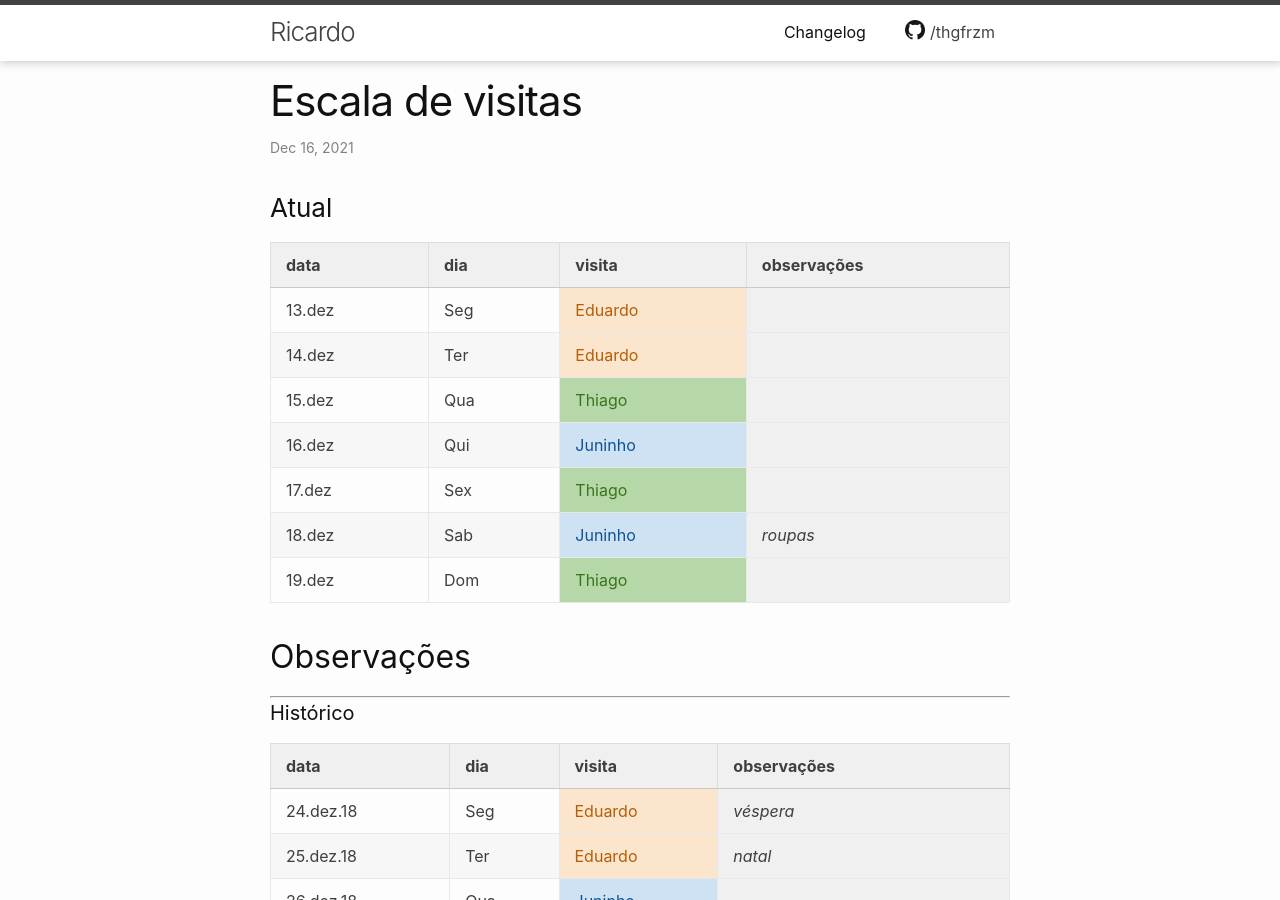
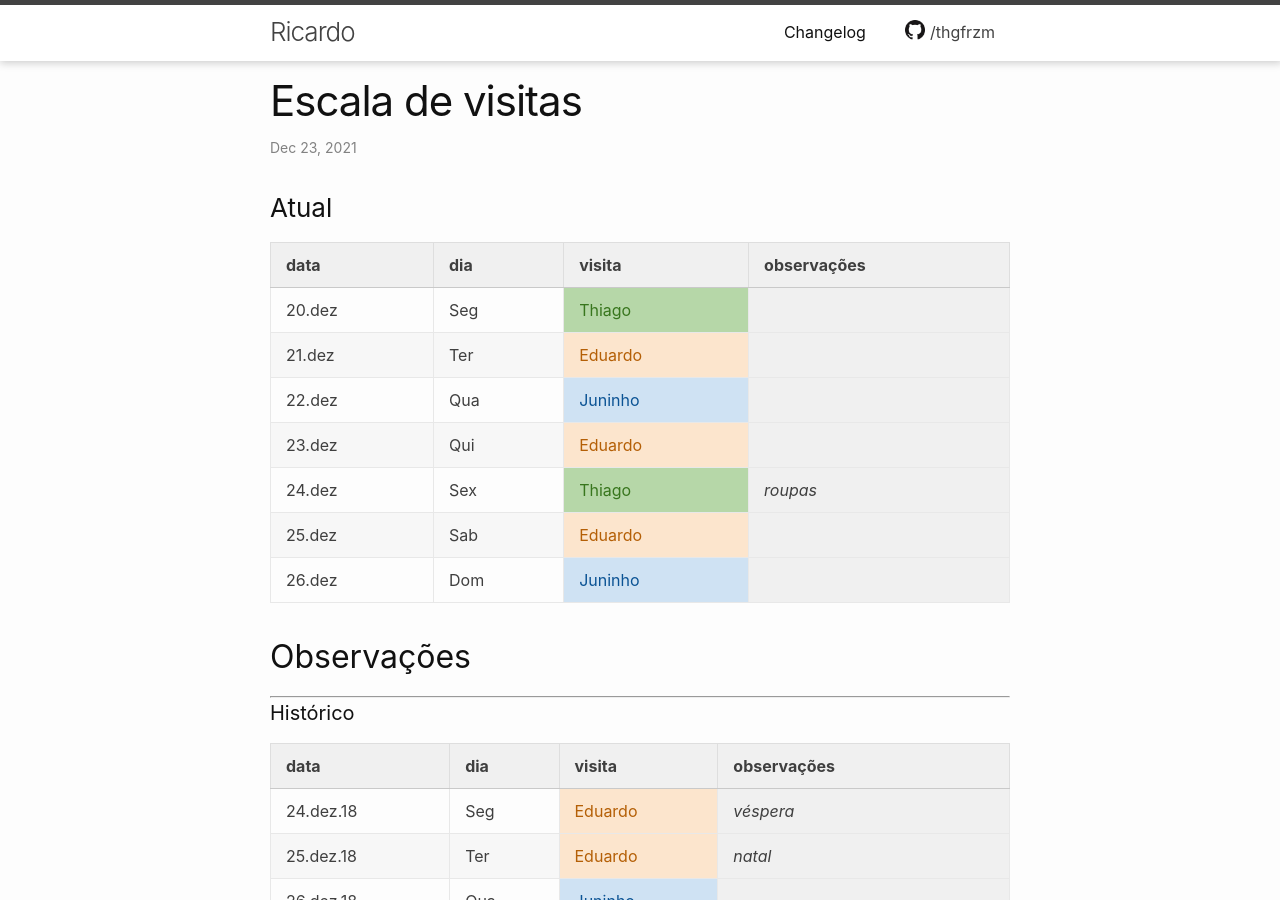
Before and after one commit to thgfrzm/ricardo, a Jekyll site: the page built from _posts/2018-12-23-escala-visitas.markdown, in a window 1280 px wide and 900 px high. Built offline with Jekyll 4.4.1, drawn with Linux system fonts in a browser that asks for light colours; some of the changed text lies outside the part shown.

Commit message:
Update 2018-12-23-escala-visitas.markdown

```diff
--- a/_posts/2018-12-23-escala-visitas.markdown
+++ b/_posts/2018-12-23-escala-visitas.markdown
@@ -1,7 +1,7 @@
 ---
 layout: post
 title:  "Escala de visitas"
-date:   2021-12-16 00:00:00 -0300
+date:   2021-12-23 00:00:00 -0300
 categories: agenda
 ---
 <!--
@@ -15,13 +15,13 @@ categories: agenda
 
 | data   | dia | visita  | observações |
 | ------ | --- | ------- | ----------- |
-| 13.dez | Seg | Eduardo |             |
-| 14.dez | Ter | Eduardo |             |
-| 15.dez | Qua | Thiago  |             |
-| 16.dez | Qui | Juninho |             |
-| 17.dez | Sex | Thiago  |             |
-| 18.dez | Sab | Juninho | _roupas_    |
-| 19.dez | Dom | Thiago  |             |
+| 20.dez | Seg | Thiago  |             |
+| 21.dez | Ter | Eduardo |             |
+| 22.dez | Qua | Juninho |             |
+| 23.dez | Qui | Eduardo |             |
+| 24.dez | Sex | Thiago  | _roupas_    |
+| 25.dez | Sab | Eduardo |             |
+| 26.dez | Dom | Juninho |             |
 
 ## Observações
 
@@ -1117,3 +1117,10 @@ categories: agenda
 | 10.dez    | Sex | Thiago      |                     |
 | 11.dez    | Sab | Thiago      |                     |
 | 12.dez    | Dom | Eduardo     | _roupas_            |
+| 13.dez    | Seg | Eduardo     |                     |
+| 14.dez    | Ter | Eduardo     |                     |
+| 15.dez    | Qua | Thiago      |                     |
+| 16.dez    | Qui | Juninho     |                     |
+| 17.dez    | Sex | Thiago      |                     |
+| 18.dez    | Sab | Juninho     | _roupas_            |
+| 19.dez    | Dom | Thiago      |                     |
```
